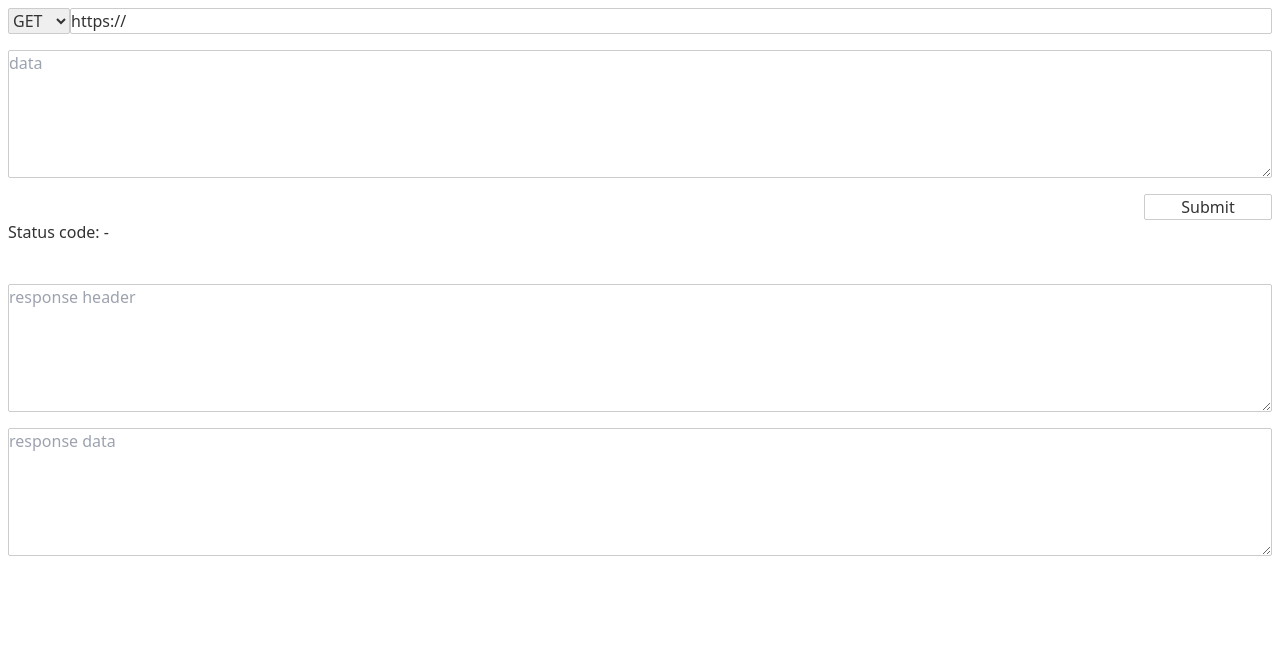
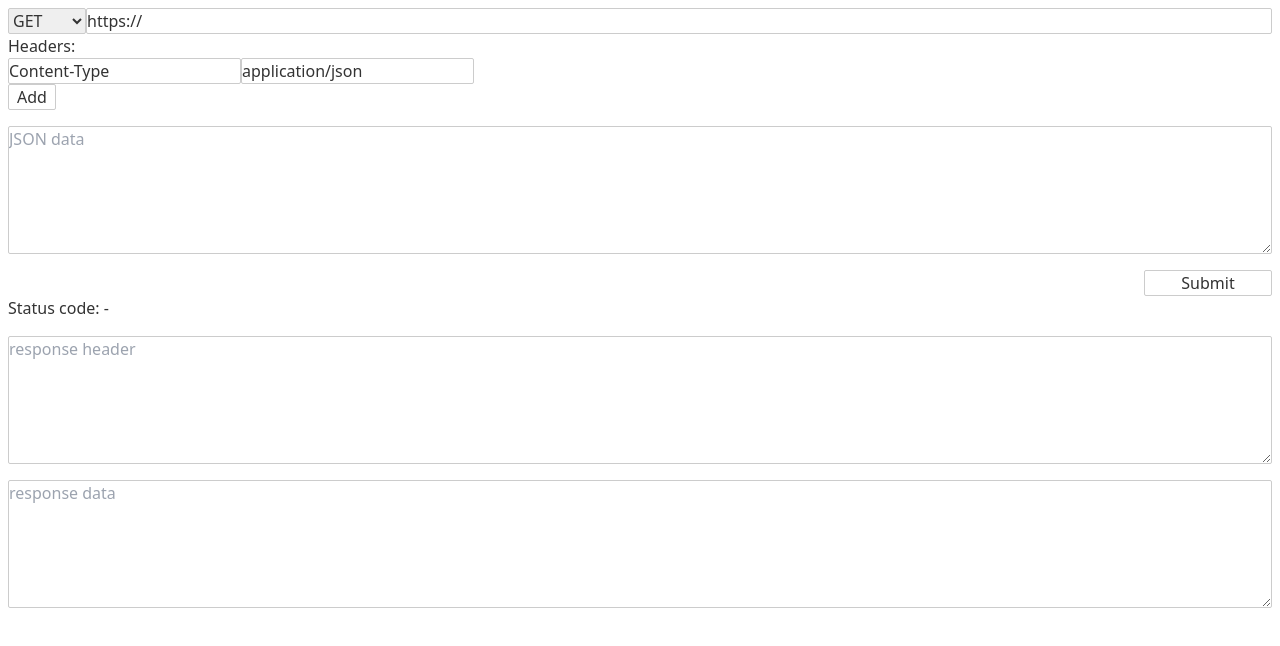
Before and after one commit to schtibe/postgirl, a Svelte app: page / in a window 1280 px wide. Shown: the top 646 px of the page. Built offline with nearby package versions, Linux system fonts and the light colour scheme.

Commit message:
Implement headers and data

```diff
--- a/src/MethodSelect.svelte
+++ b/src/MethodSelect.svelte
@@ -1,10 +1,13 @@
 <script>
-  export let method;
+  export let method = "get";
 </script>
 
 <main>
   <select bind:value={method}>
     <option value="get">GET</option>
     <option value="post">POST</option>
+    <option value="put">PUT</option>
+    <option value="patch">PATCh</option>
+    <option value="delete">DELETE</option>
   </select>
 </main>
--- /dev/null
+++ b/src/RequestHeaders.svelte
@@ -0,0 +1,20 @@
+<script>
+  export let headers = [];
+
+  function addHeader() {
+    headers = [...headers, { name: "", value: "" }];
+  }
+</script>
+
+<main>
+  <div class="flex flex-col">
+    <div>Headers:</div>
+    {#each headers as header}
+      <div class="flex">
+        <input bind:value={header.name} />
+        <input bind:value={header.value} />
+      </div>
+    {/each}
+    <button on:click={addHeader} class="w-12">Add</button>
+  </div>
+</main>
--- a/src/RequestWindow.svelte
+++ b/src/RequestWindow.svelte
@@ -2,15 +2,26 @@
   import * as R from "ramda";
   import axios from "axios";
   import MethodSelect from "./MethodSelect.svelte";
+  import RequestHeaders from "./RequestHeaders.svelte";
 
-  let url = "https://";
-  let method;
+  let requestData = {
+    url: "https://",
+    headers: [
+      {
+        name: "Content-Type",
+        value: "application/json",
+      },
+    ],
+    method: "get",
+    data: "",
+  };
+
   let response;
 
   let responseHeaders;
   $: {
     if (response) {
-      responseHeaders = formatHeaders(response.headers);
+      responseHeaders = formatResponseHeaders(response.headers);
     } else {
       responseHeaders = "";
     }
@@ -36,31 +47,46 @@
 
   async function submit() {
     response = await axios({
-      method,
-      url,
+      method: requestData.method,
+      url: requestData.url,
+      headers: formatRequestHeaders(requestData.headers),
+      data: requestData.data,
     });
 
     console.log(response);
   }
 
-  function formatHeaders(headers) {
+  function formatResponseHeaders(headers) {
     return R.compose(R.join("\n"), R.map(R.join(": ")), R.toPairs())(headers);
+  }
+
+  function formatRequestHeaders(headers) {
+    // Turn the headers into a list [{name: value}] then merge them together
+    return R.mergeAll(
+      R.map((value) => ({ [R.prop("name", value)]: R.prop("value", value) }))(
+        headers
+      )
+    );
   }
 </script>
 
 <main>
   <div class="flex flex-col">
     <div class="flex">
-      <MethodSelect bind:method />
-      <input class="w-full" placeholder="URL" bind:value={url} />
+      <MethodSelect bind:method={requestData.method} />
+      <input class="w-full" placeholder="URL" bind:value={requestData.url} />
     </div>
-    <textarea placeholder="data" class="mt-4 h-32" />
+    <RequestHeaders bind:headers={requestData.headers} />
+    <textarea
+      placeholder="JSON data"
+      class="mt-4 h-32"
+      bind:value={requestData.data} />
     <button class="w-32 self-end mt-4" on:click={submit}>Submit</button>
   </div>
 
   <div>Status code: {status}</div>
 
-  <div class="mt-10 flex flex-col">
+  <div class="mt-4 flex flex-col">
     <textarea
       placeholder="response header"
       value={responseHeaders}
--- a/src/main.js
+++ b/src/main.js
@@ -2,9 +2,6 @@ import App from './App.svelte';
 
 const app = new App({
 	target: document.body,
-	props: {
-		name: 'world'
-	}
 });
 
 export default app;
```
